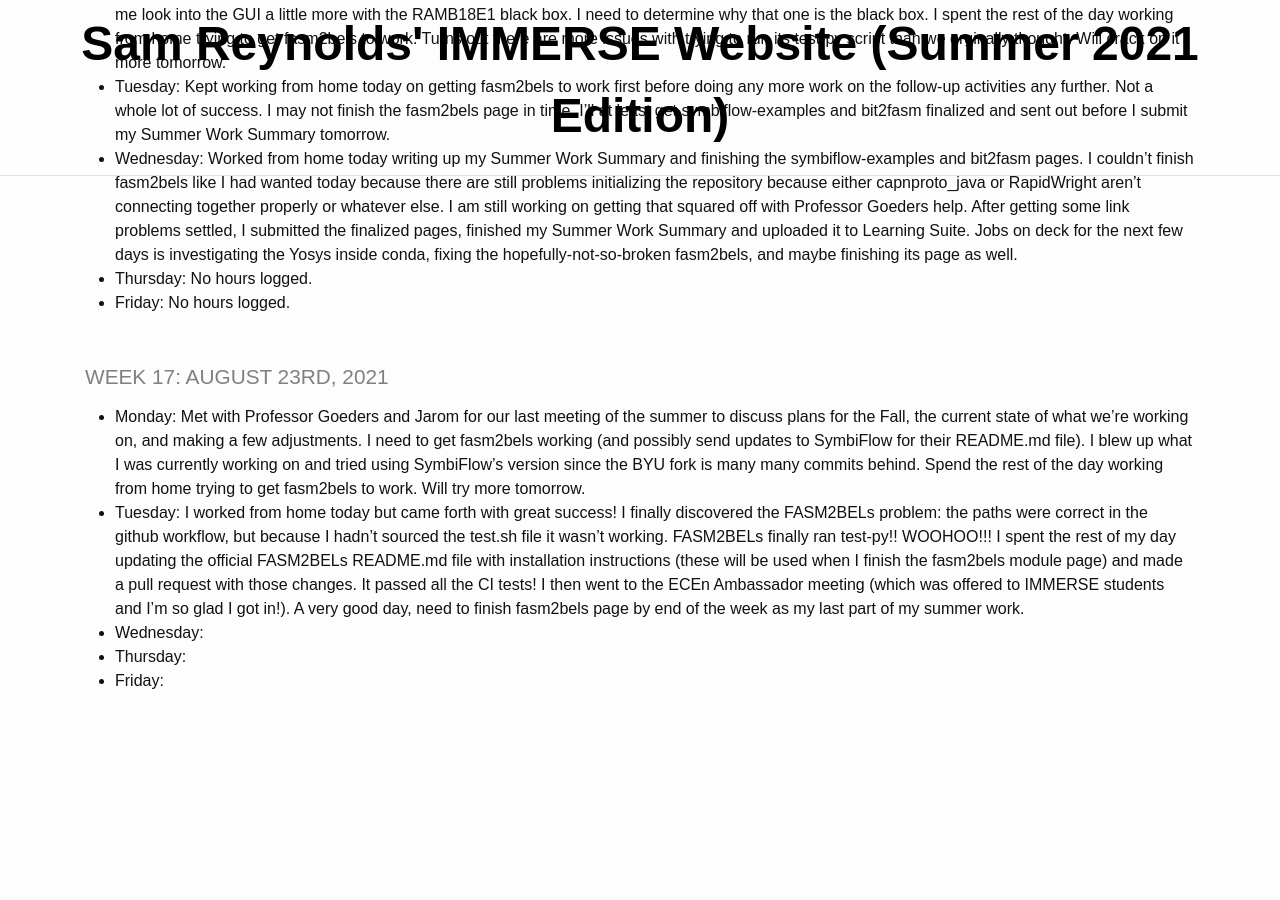
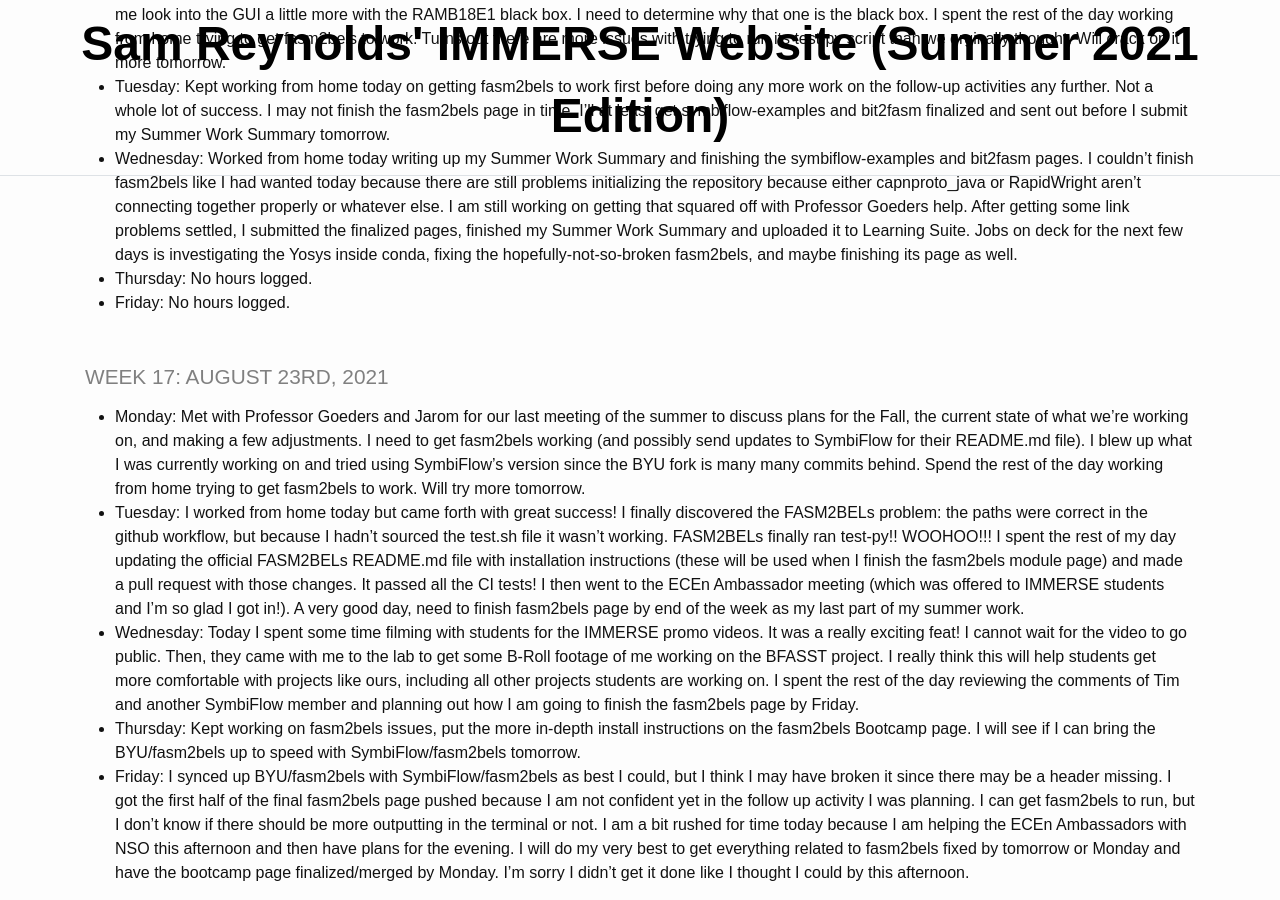
Before and after one commit to TheDHCreator/thedhcreator.github.io, a Jekyll site: the page built from _pages/log.md, in a window 1280 px wide and 900 px high, scrolled down 6654 px. Built offline with Jekyll 4.4.1, drawn with Linux system fonts in a browser that asks for light colours; before the commit the page ends 7362 px from its top, so only the background shows below that.

Commit message:
maybe last commit of summer: fasm2bels almost fully merged, still dont know if I'm running it right, first half of page is done, need to finish that activity once all the errors are accounted for, going to NSO now.

```diff
--- a/_pages/log.md
+++ b/_pages/log.md
@@ -151,6 +151,6 @@ title: IMMERSE Log
 
 * **Monday**: Met with Professor Goeders and Jarom for our last meeting of the summer to discuss plans for the Fall, the current state of what we're working on, and making a few adjustments. I need to get fasm2bels working (and possibly send updates to SymbiFlow for their README.md file). I blew up what I was currently working on and tried using SymbiFlow's version since the BYU fork is many many commits behind. Spend the rest of the day working from home trying to get fasm2bels to work. Will try more tomorrow.
 * **Tuesday**: I worked from home today but came forth with great success! I finally discovered the FASM2BELs problem: the paths were correct in the github workflow, but because I hadn't sourced the test.sh file it wasn't working. FASM2BELs finally ran test-py!! WOOHOO!!! I spent the rest of my day updating the official FASM2BELs README.md file with installation instructions (these will be used when I finish the fasm2bels module page) and made a pull request with those changes. It passed all the CI tests! I then went to the ECEn Ambassador meeting (which was offered to IMMERSE students and I'm so glad I got in!). A very good day, need to finish fasm2bels page by end of the week as my last part of my summer work.
-* **Wednesday**:
-* **Thursday**:
-* **Friday**:
+* **Wednesday**: Today I spent some time filming with students for the IMMERSE promo videos. It was a really exciting feat! I cannot wait for the video to go public. Then, they came with me to the lab to get some B-Roll footage of me working on the BFASST project. I really think this will help students get more comfortable with projects like ours, including all other projects students are working on. I spent the rest of the day reviewing the comments of Tim and another SymbiFlow member and planning out how I am going to finish the fasm2bels page by Friday.
+* **Thursday**: Kept working on fasm2bels issues, put the more in-depth install instructions on the fasm2bels Bootcamp page. I will see if I can bring the BYU/fasm2bels up to speed with SymbiFlow/fasm2bels tomorrow.
+* **Friday**: I synced up BYU/fasm2bels with SymbiFlow/fasm2bels as best I could, but I think I may have broken it since there may be a header missing. I got the first half of the final fasm2bels page pushed because I am not confident yet in the follow up activity I was planning. I can get fasm2bels to run, but I don't know if there should be more outputting in the terminal or not. I am a bit rushed for time today because I am helping the ECEn Ambassadors with NSO this afternoon and then have plans for the evening. I will do my very best to get everything related to fasm2bels fixed by tomorrow or Monday and have the bootcamp page finalized/merged by Monday. I'm sorry I didn't get it done like I thought I could by this afternoon.
```
